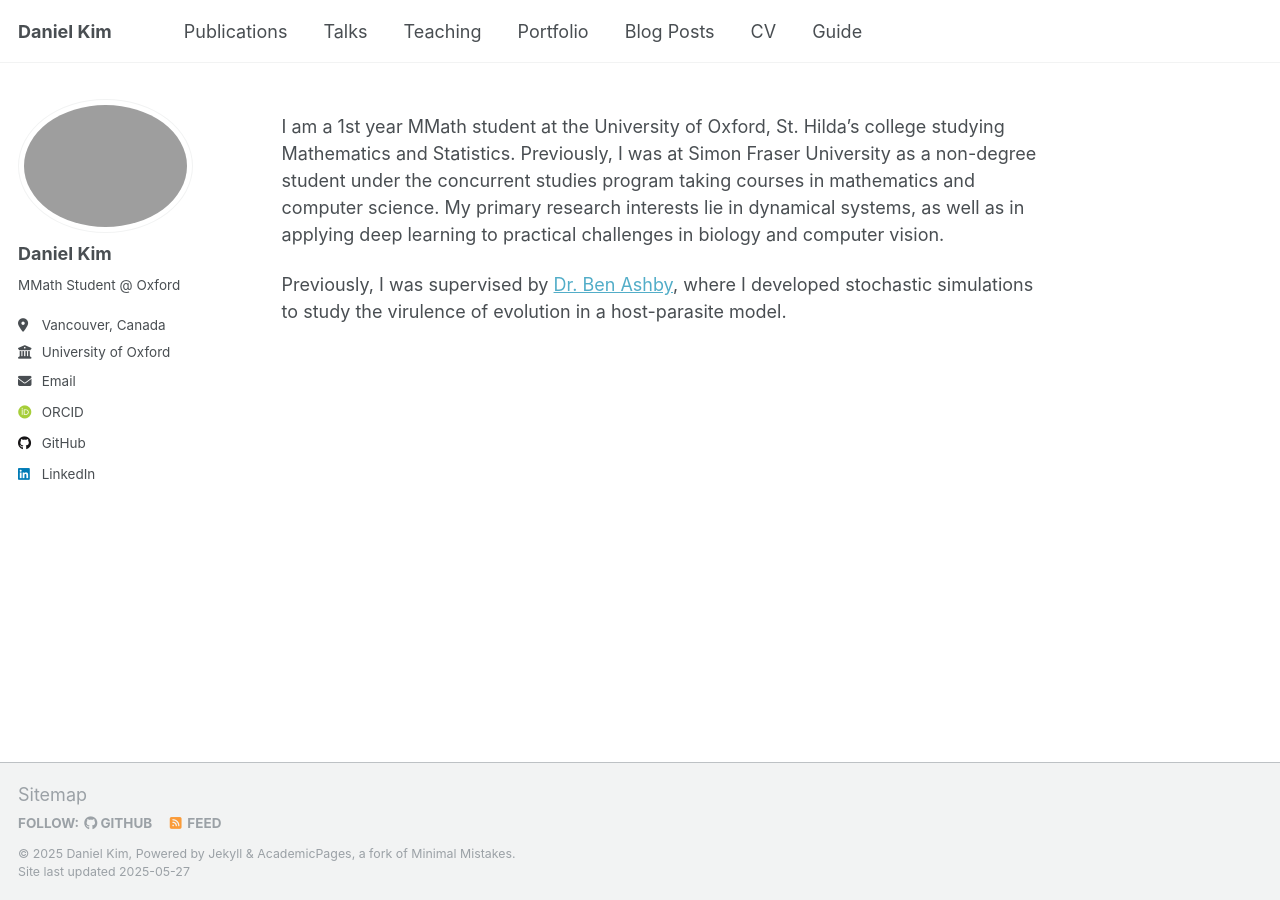
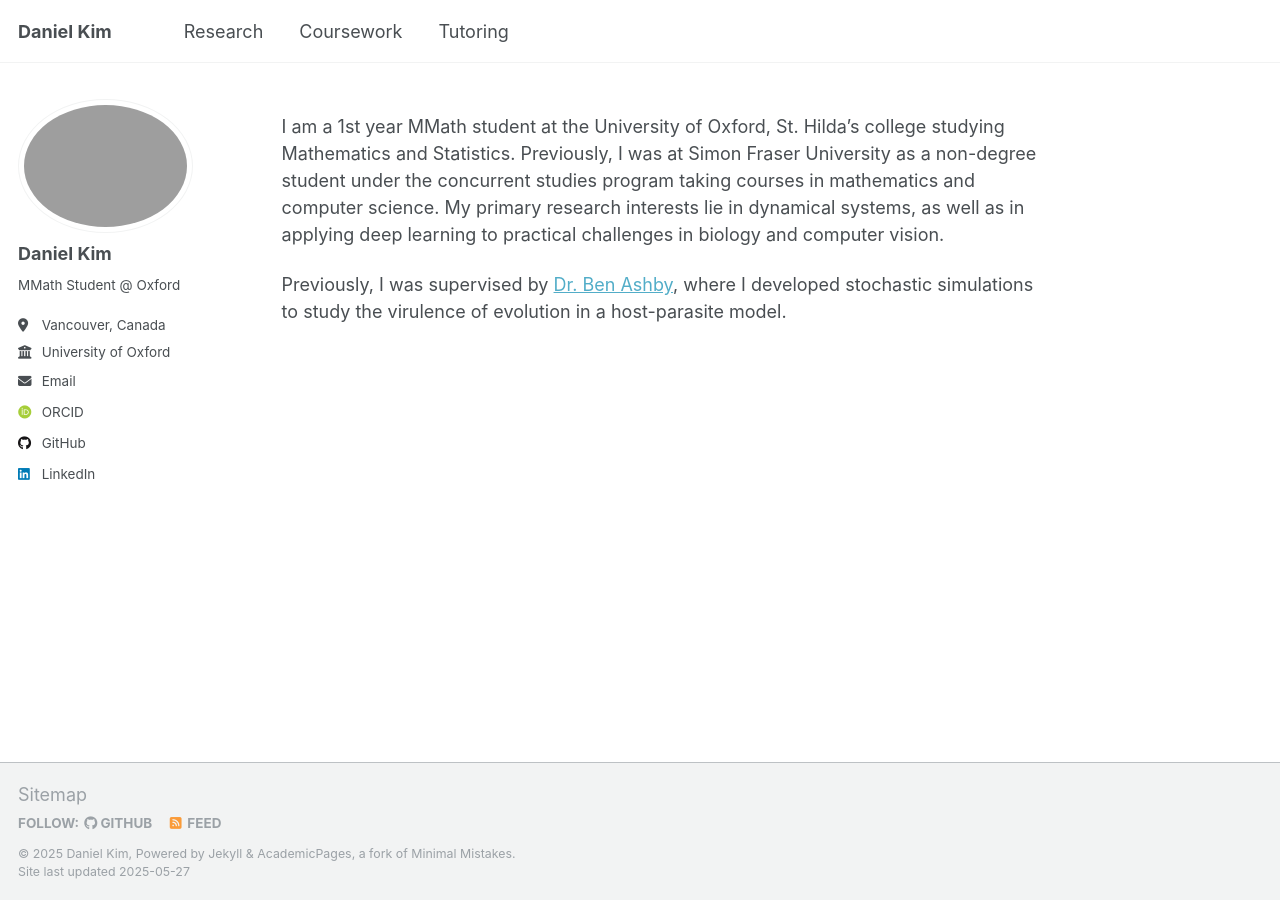
Before and after one commit to dxanielkm/dxanielkm.github.io, a Jekyll site: the page built from _pages/about.md, in a window 1280 px wide. Built offline with Jekyll 4.4.1, drawn with Linux system fonts in a browser that asks for light colours; some web fonts are replaced.

Commit message:
Update navigation.yml

```diff
--- a/_data/navigation.yml
+++ b/_data/navigation.yml
@@ -8,26 +8,11 @@
 #      Markdown formatted page while the second is generated using JSON.
 
 main:
-  - title: "Publications"
-    url: /publications/
+  - title: "Research"
+    url: /research/
 
-  - title: "Talks"
-    url: /talks/
+  - title: "Coursework"
+    url: /coursework/
 
-  - title: "Teaching"
-    url: /teaching/
-
-  - title: "Portfolio"
-    url: /portfolio/
-
-  - title: "Blog Posts"
-    url: /year-archive/
-
-  - title: "CV"
-    url: /cv/
-
-  # - title: "CV"
-  #   url: /cv-json/
-
-  - title: "Guide"
-    url: /markdown/
+  - title: "Tutoring"
+    url: /tutoring/
```
